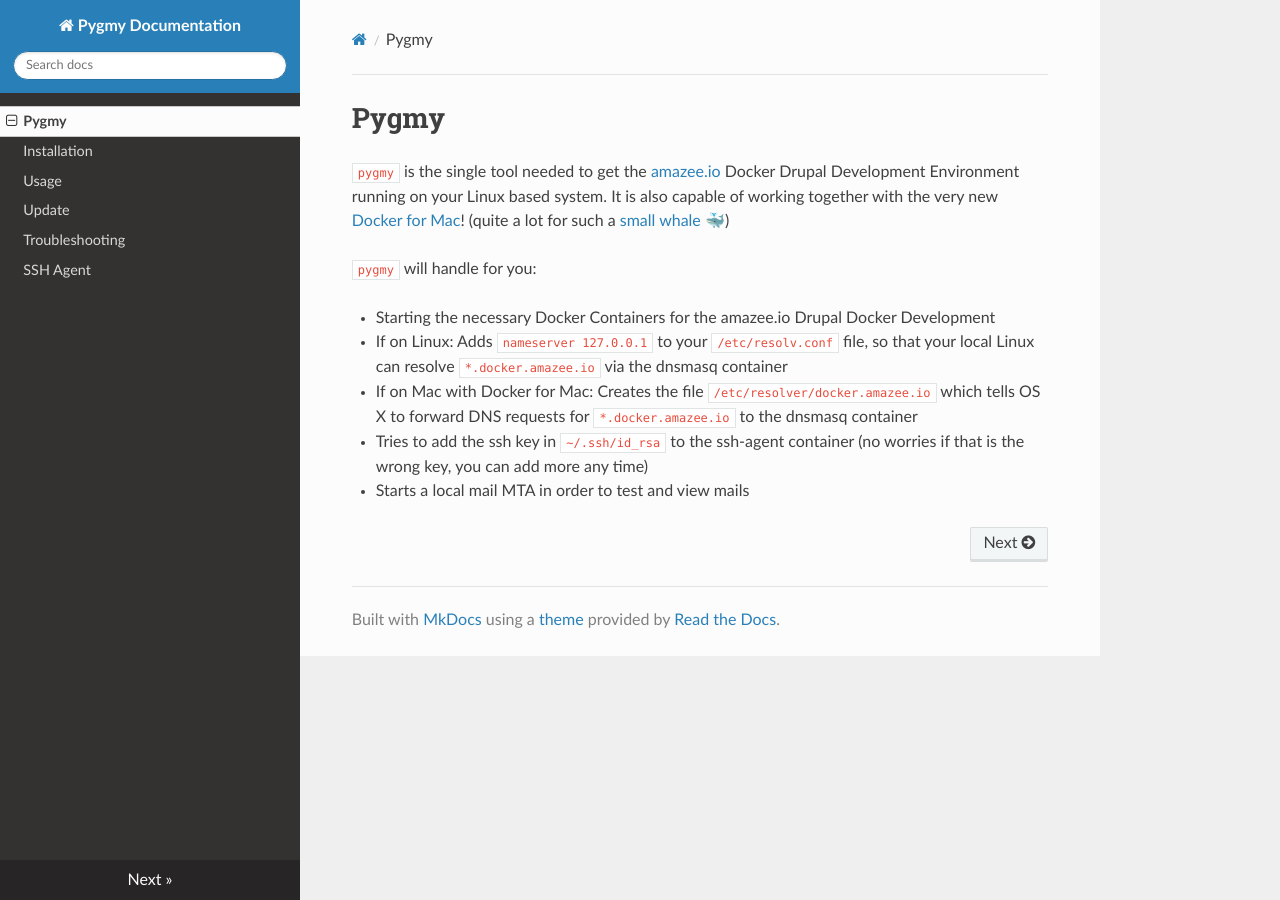
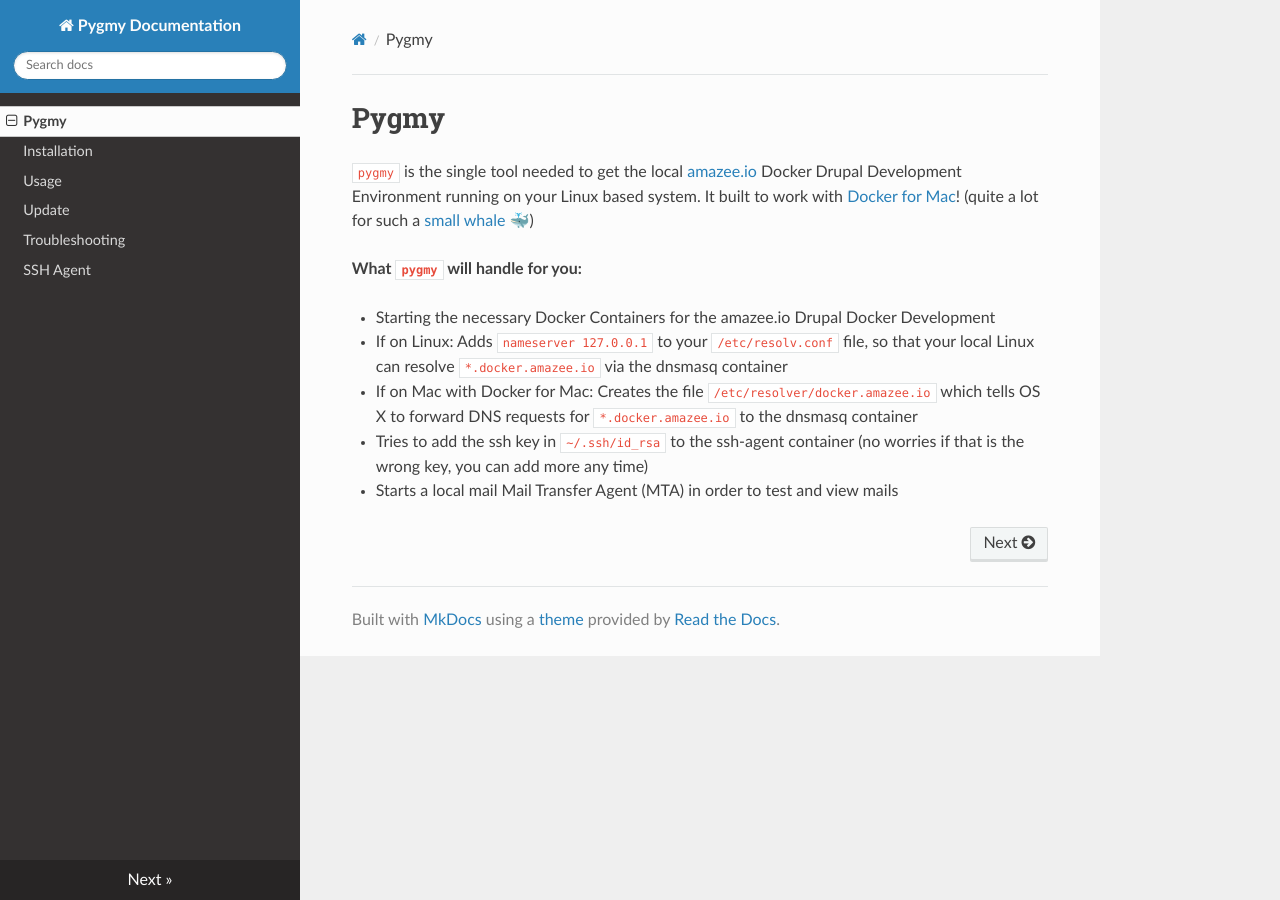
Before and after one commit to pygmystack/pygmy-legacy, an MkDocs documentation site: the page built from docs/index.md, in a window 1280 px wide. Built offline with MkDocs 1.6.1, drawn with Linux system fonts in a browser that asks for light colours; nearby versions of some CDN libraries.

Commit message:
text fixes

```diff
--- a/docs/index.md
+++ b/docs/index.md
@@ -1,11 +1,11 @@
 # Pygmy
 
-`pygmy` is the single tool needed to get the [amazee.io](https://amazee.io) Docker Drupal Development Environment running on your Linux based system. It is also capable of working together with the very new [Docker for Mac](https://docs.docker.com/docker-for-mac/)! (quite a lot for such a [small whale](https://en.wikipedia.org/wiki/Pygmy_sperm_whale) 🐳)
+`pygmy` is the single tool needed to get the local [amazee.io](https://amazee.io) Docker Drupal Development Environment running on your Linux based system. It built to work with [Docker for Mac](https://docs.docker.com/docker-for-mac/)! (quite a lot for such a [small whale](https://en.wikipedia.org/wiki/Pygmy_sperm_whale) 🐳)
 
-`pygmy` will handle for you:
+**What `pygmy` will handle for you:**
 
 * Starting the necessary Docker Containers for the amazee.io Drupal Docker Development
 * If on Linux: Adds `nameserver 127.0.0.1` to your `/etc/resolv.conf` file, so that your local Linux can resolve `*.docker.amazee.io` via the dnsmasq container
 * If on Mac with Docker for Mac: Creates the file `/etc/resolver/docker.amazee.io` which tells OS X to forward DNS requests for `*.docker.amazee.io` to the dnsmasq container
 * Tries to add the ssh key in `~/.ssh/id_rsa` to the ssh-agent container (no worries if that is the wrong key, you can add more any time)
-* Starts a local mail MTA in order to test and view mails
+* Starts a local mail Mail Transfer Agent (MTA) in order to test and view mails
```
Also changed, not shown: docs/connect_to_mysql_from_external.md (+2 -2 lines), docs/drupal_site_containers.md (+2 -2 lines), docs/installation.md (+1 -1 lines), docs/update.md (+2 -2 lines), docs/usage.md (+1 -1 lines).
